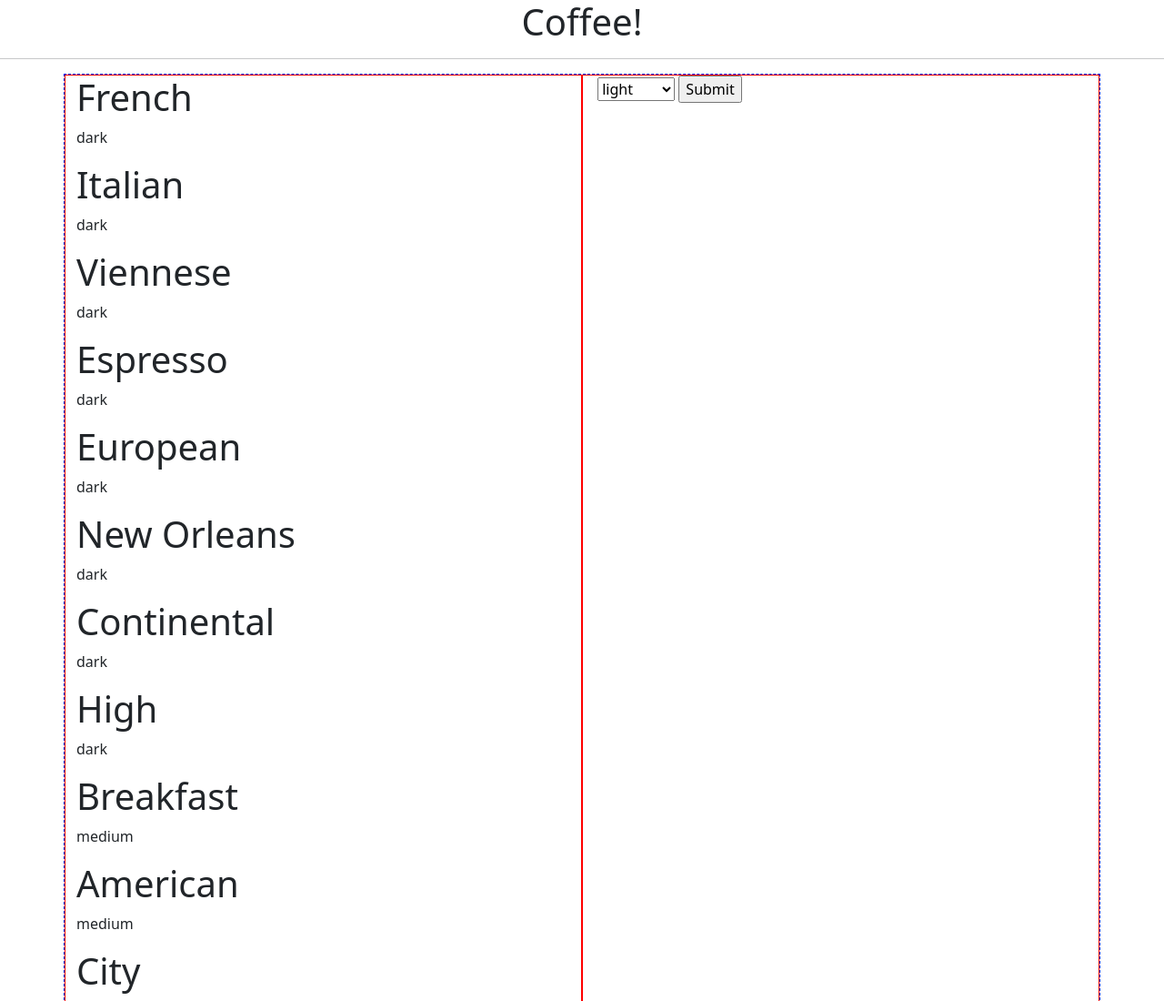
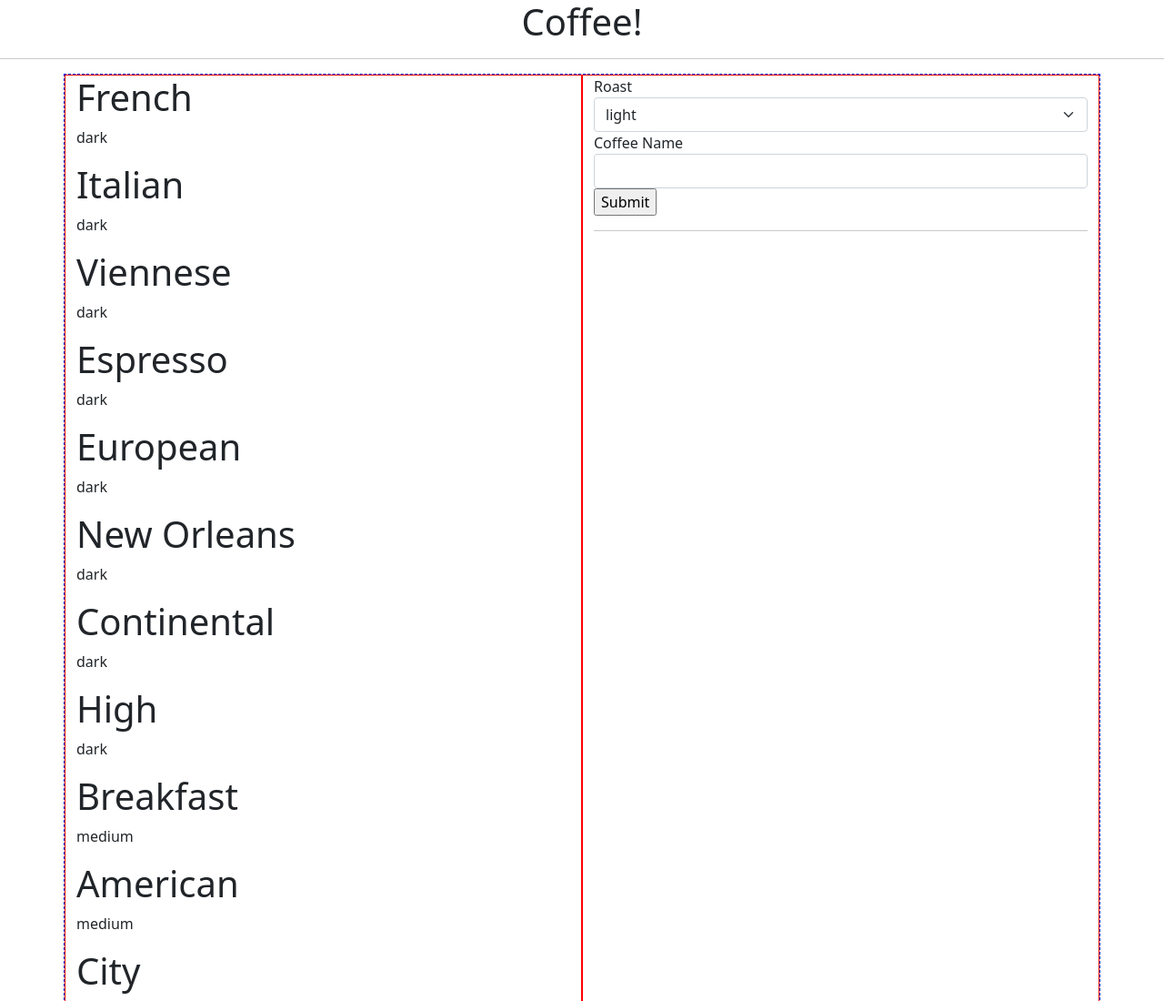
Before and after one commit to MatthewRMoreno/coffee-Ashley-Matthew, a plain HTML site: page index.html in a window 1280 px wide. Shown: the top 1100 px of the page at 91% size. Drawn offline with nearby package versions, Linux system fonts and the light colour scheme.

Commit message:
working on search

```diff
--- a/index.html
+++ b/index.html
@@ -15,19 +15,41 @@
             <div class="col 6">
                 <div id="container">
                     <div id="coffees">
+<!--                        rendered html from js goes here-->
                     </div>
                 </div>
             </div>
             <div class="col 6">
                 <form>
-                    <label for="roast-selection"></label>
-                    <select id="roast-selection">
+                    <label>Roast</label>
+                    <select class="form-select" id="roast-selection">
                         <option>light</option>
                         <option>medium</option>
                         <option>dark</option>
                     </select>
+
+
+                    <label>Coffee Name</label>
+                    <input type="text" class="form-control" list="datalistOptions" id="exampleDataList">
+                    <datalist id="datalistOptions">
+                        <option value="San Francisco">
+                        <option value="New York">
+                        <option value="Seattle">
+                        <option value="Los Angeles">
+                        <option value="Chicago">
+                    </datalist>
+
+
+
+
+<!--                    <label for="roast-selection"></label>-->
+<!--                    <select id="roast-selection">-->
+
+<!--                    </select>-->
+
                     <input id="submit" type="submit" />
                 </form>
+                <hr>
             </div>
         </div>
     </div>
```
